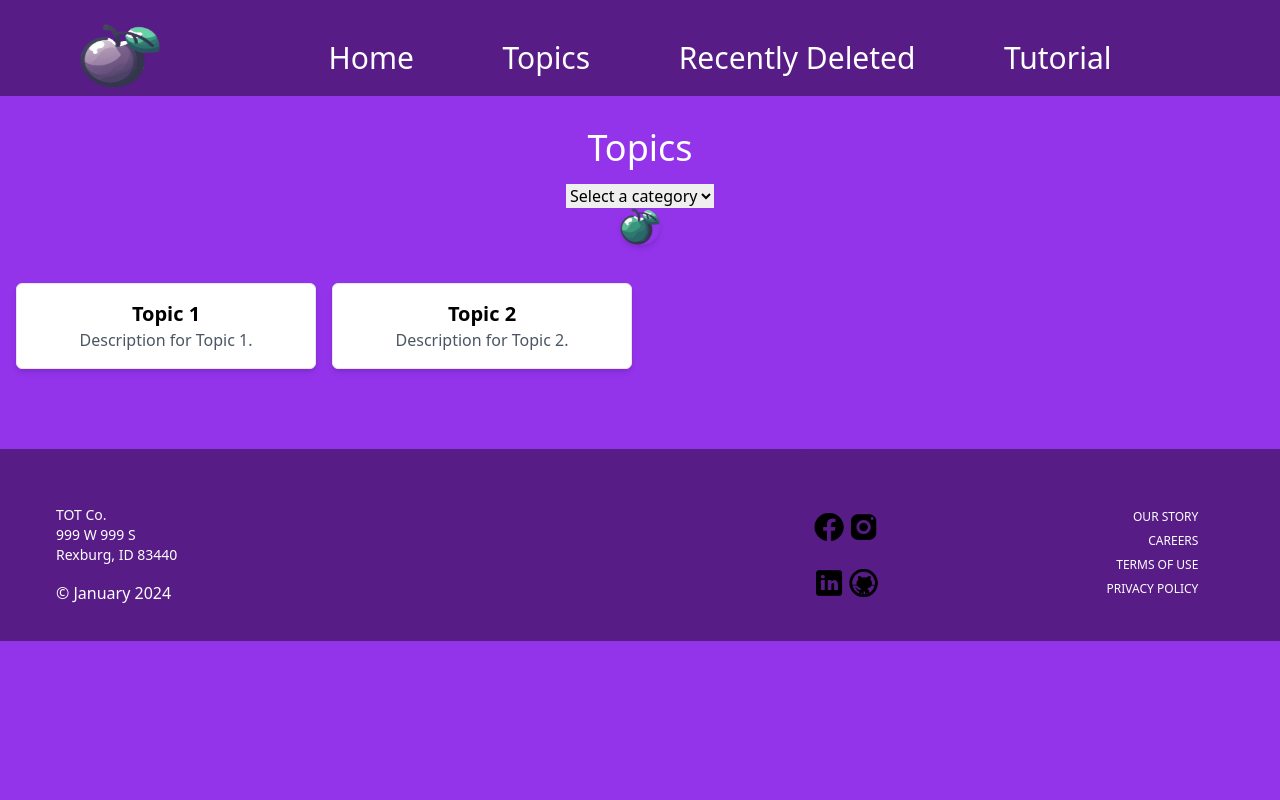
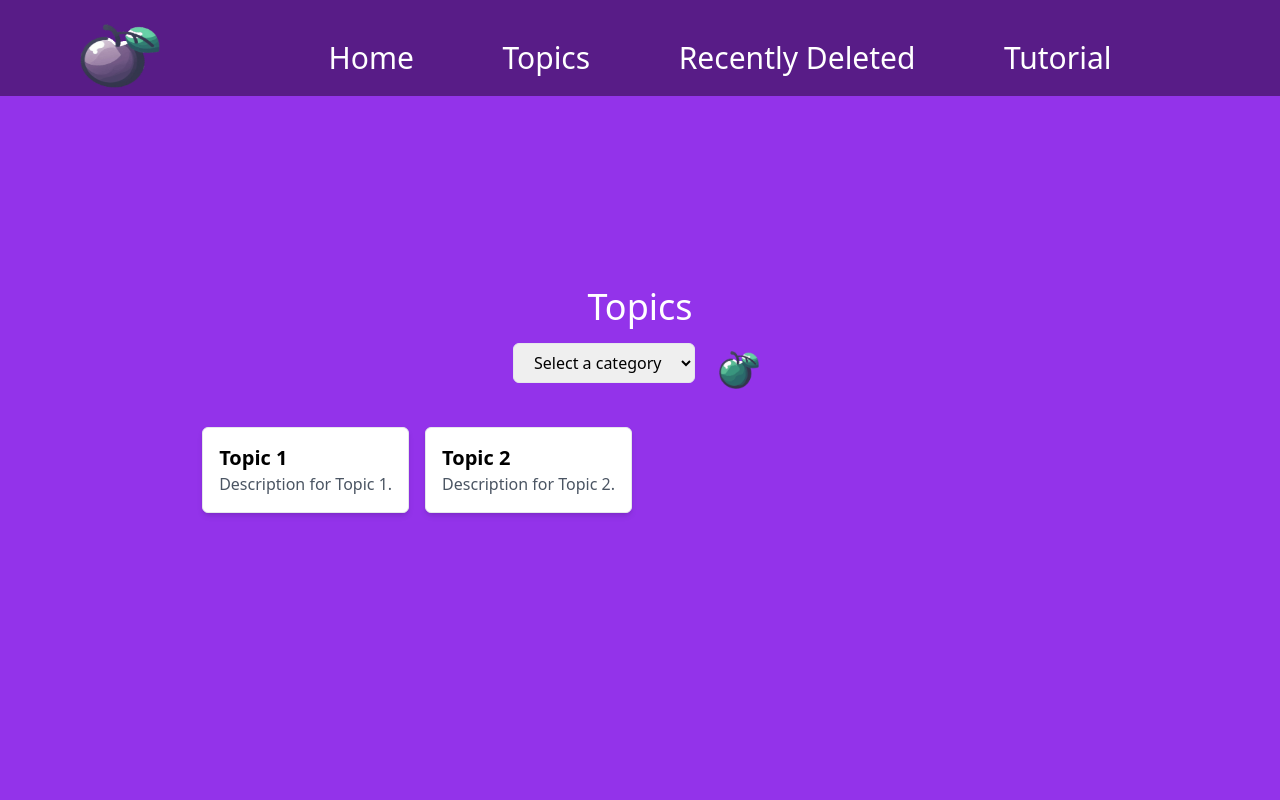
Before and after one commit to jacall2016/plums, a Next.js app: page /Topics in a window 1280 px wide. Shown: the top 800 px of the page. Built offline with nearby package versions, Linux system fonts and the light colour scheme.

Commit message:
added transitions and css to the for the buttons

```diff
--- a/package.json
+++ b/package.json
@@ -12,7 +12,8 @@
     "css-tree": "^2.3.1",
     "next": "14.1.0",
     "react": "^18",
-    "react-dom": "^18"
+    "react-dom": "^18",
+    "react-tooltip": "^5.26.3"
   },
   "devDependencies": {
     "@types/node": "^20",
--- a/src/app/Topics/page.tsx
+++ b/src/app/Topics/page.tsx
@@ -5,23 +5,25 @@ import CategoryDropdown from '../../components/catagory/categoryDropdown';
 import AddTopicButton from '../../components/topic/addTopicButton'
 
 export default function Topics() {
-  const handleCategorySelect = (categoryId : number) => {
+  const handleCategorySelect = (categoryId: number) => {
     // Handle the selected category, e.g., filter content based on the category
     console.log('Selected category:', categoryId);
   };
 
   return (
-    <main className="mt-32 text-center">
-      <h1 className="text-4xl text-white">Topics</h1>
-      <div id="categoryDropdown" className="mt-4">
-        <CategoryDropdown/>
-      </div>
-      <div>
-        <AddTopicButton/>
+    <main className="flex flex-col items-center justify-center h-screen">
+      <h1 className="text-4xl text-white mb-4">Topics</h1>
+      <div className="flex">
+        <div id="categoryDropdown" className="mr-4">
+          <CategoryDropdown />
+        </div>
+        <div>
+          <AddTopicButton />
+        </div>
       </div>
 
       <div id="topics" className="mt-8">
-        <TopicCardList/>
+        <TopicCardList />
       </div>
     </main>
   );
--- a/src/components/catagory/categoryDropdown.jsx
+++ b/src/components/catagory/categoryDropdown.jsx
@@ -1,46 +1,40 @@
-// A filter to display different categories
-'use client'
+'use client';
 
 import categoriesData from '../../data/categories.json';
 import React, { useState, useEffect } from 'react';
 
 const CategoryDropdown = () => {
-  const [categories, setCategories] = useState([]);
-  const [loading, setLoading] = useState(true);
-  const [error, setError] = useState(null);
+  const [selectedCategory, setSelectedCategory] = useState('');
 
-//   useEffect(() => {
-//     const fetchData = async () => {
-//       try {
-//         const response = await fetch('../data/categories.json');
-//         if (!response.ok) {
-//           throw new Error('Failed to fetch categories');
-//         }
+  // Uncomment this block if you want to fetch data dynamically
+  // useEffect(() => {
+  //   const fetchData = async () => {
+  //     try {
+  //       const response = await fetch('../data/categories.json');
+  //       if (!response.ok) {
+  //         throw new Error('Failed to fetch categories');
+  //       }
 
-//         const data = await response.json();
-//         setCategories(data);
-//       } catch (error) {
-//         setError(error);
-//       } finally {
-//         setLoading(false);
-//       }
-//     };
+  //       const data = await response.json();
+  //       setCategories(data);
+  //     } catch (error) {
+  //       setError(error);
+  //     } finally {
+  //       setLoading(false);
+  //     }
+  //   };
 
-//     fetchData();
-//   }, []);
-
-//   if (loading) {
-//     return <p>Loading categories...</p>;
-//   }
-
-//   if (error) {
-//     return <p>Error: {error.message}</p>;
-//   }
-
-
+  //   fetchData();
+  // }, []);
   return (
-    <select onChange={(e) => onSelect(e.target.value)}>
-      <option value="" disabled selected>Select a category</option>
+    <select
+      onChange={(e) => setSelectedCategory(e.target.value)}
+      value={selectedCategory}
+      className="h-10 px-4 border rounded-md"
+    >
+      <option value="" defaultValue>
+        Select a category
+      </option>
       {categoriesData.map((category) => (
         <option key={category.id} value={category.id}>
           {category.name}
--- a/src/components/image/addImageButton.jsx
+++ b/src/components/image/addImageButton.jsx
@@ -1,11 +1,30 @@
-import React from 'react';
+import React, { useState } from 'react';
 import Image from 'next/image';
 
 function AddImageButton({ onClick }) {
+  const [clicked, setClicked] = useState(false);
+
+  const handleClick = () => {
+    setClicked(true);
+    if (onClick) {
+      onClick();
+    }
+
+    // Set a timeout to reset the clicked state after a brief period
+    setTimeout(() => {
+      setClicked(false);
+    }, 500); // Adjust the duration as needed (500 milliseconds in this example)
+  };
+
   return (
-    <button className={`rounded-full overflow-hidden shadow-md transition-transform transform hover:scale-105`}>
-      <Image src="/images/imageIcon.png" alt="Add Topic" id="addTopicButton" width={40} height={40} />
-    </button>
+    <div className={`relative inline-block rounded-md ${clicked ? 'bg-green-500' : ''}`}>
+      <button
+        className={`overflow-hidden transition-transform transform hover:scale-105 p-2`}
+        onClick={handleClick}
+      >
+        <Image src="/images/imageIcon.png" alt="Add image" id="addTopicButton" width={40} height={40} title="Add image" />
+      </button>
+    </div>
   );
 }
 
--- a/src/components/source/addSourceButton.jsx
+++ b/src/components/source/addSourceButton.jsx
@@ -1,11 +1,30 @@
-import React from 'react';
+import React, { useState } from 'react';
 import Image from 'next/image';
 
 function AddSourceButton({ onClick }) {
+  const [clicked, setClicked] = useState(false);
+
+  const handleClick = () => {
+    setClicked(true);
+    if (onClick) {
+      onClick();
+    }
+
+    // Set a timeout to reset the clicked state after a brief period
+    setTimeout(() => {
+      setClicked(false);
+    }, 500); // Adjust the duration as needed (500 milliseconds in this example)
+  };
+
   return (
-    <button className={`rounded-full overflow-hidden shadow-md transition-transform transform hover:scale-105`}>
-      <Image src="/images/upload.png" alt="Add Topic" id="addTopicButton" width={40} height={40} />
-    </button>
+    <div className={`relative inline-block rounded-md ${clicked ? 'bg-green-500' : ''}`}>
+      <button
+        className={`overflow-hidden transition-transform transform hover:scale-105 p-2`}
+        onClick={handleClick}
+      >
+        <Image src="/images/upload.png" alt="Add Source" id="addTopicButton" width={40} height={40} title="Add Source"/>
+      </button>
+    </div>
   );
 }
 
--- a/src/components/text/addTextButton.jsx
+++ b/src/components/text/addTextButton.jsx
@@ -1,11 +1,30 @@
-import React from 'react';
+import React, { useState } from 'react';
 import Image from 'next/image';
 
 function AddTextButton({ onClick }) {
+  const [clicked, setClicked] = useState(false);
+
+  const handleClick = () => {
+    setClicked(true);
+    if (onClick) {
+      onClick();
+    }
+
+    // Set a timeout to reset the clicked state after a brief period
+    setTimeout(() => {
+      setClicked(false);
+    }, 500); // Adjust the duration as needed (500 milliseconds in this example)
+  };
+
   return (
-    <button className={`rounded-full overflow-hidden shadow-md transition-transform transform hover:scale-105`}>
-      <Image src="/images/notePad.png" alt="Add Topic" id="addTopicButton" width={40} height={40} />
-    </button>
+    <div className={`relative inline-block rounded-md ${clicked ? 'bg-green-500' : ''}`}>
+      <button
+        className={`overflow-hidden transition-transform transform hover:scale-105 p-2`}
+        onClick={handleClick}
+      >
+        <Image src="/images/notePad.png" alt="Add Source" id="addTopicButton" width={40} height={40} title="Add Source"/>
+      </button>
+    </div>
   );
 }
 
--- a/src/components/topic/addTopicButton.jsx
+++ b/src/components/topic/addTopicButton.jsx
@@ -1,5 +1,4 @@
 'use client'
-
 import React, { useState } from 'react';
 import Image from 'next/image';
 
@@ -21,23 +20,29 @@ function AddTopicButton() {
 
   return (
     <div
-      className="relative"
+      className={`relative rounded-md inline-block transition-all duration-300 ${
+        showButtons ? 'bg-purple-800 bg-opacity-100 p-4 h-[330px]' : 'bg-purple-800 bg-opacity-0 p-0 h-10'
+      }`}
       onMouseEnter={showAddButtonList}
       onMouseLeave={hideAddButtonList}
+    >
+      <button
+        className={`overflow-hidden rounded-md p-2`}
         onClick={() => window.innerWidth < 768 && setShowButtons(!showButtons)}
       >
-      <button className={`rounded-full overflow-hidden shadow-md transition-transform transform hover:scale-105`}>
-        <Image src="/images/greenPlumn.png" alt="Add Topic" id="addTopicButton" width={40} height={40} />
+        <Image src="/images/greenPlumn.png" alt="Add Topic" id="addTopicButton" width={40} height={40} title="Add Topic"/>
       </button>
-      {showButtons && (
-        <div className="absolute top-10 right-0 z-10">
+      <div
+        className={`absolute z-10 space-y-2 md:right-12 md:top-0 md:space-y-0 ${
+          showButtons ? 'visible opacity-100' : 'invisible opacity-0'
+        } transition-all duration-300`}
+      >
         {/* Adjust the positioning and styling based on your layout */}
         <AddImageButton />
         <AddSourceButton />
         <AddTextButton />
         <AddUrlButton />
       </div>
-      )}
     </div>
   );
 }
--- a/src/components/topic/topicCard.jsx
+++ b/src/components/topic/topicCard.jsx
@@ -1,16 +1,13 @@
-'use client'
-
-
 import React from 'react';
 import Link from 'next/link';
-import deleteTopicButton from './deleteTopicButton.jsx'
-import editTopicButton from './editTopicButton.jsx'
+import Image from 'next/image';
+import deleteTopicButton from './deleteTopicButton.jsx';
+import editTopicButton from './editTopicButton.jsx';
 
 const TopicCard = ({ key, customKey, title, description }) => {
   return (
     <Link href={`/Topics/${customKey}`}>
-
-      <div className="bg-white border rounded-md overflow-hidden shadow-md transition-transform transform hover:scale-105">
+      <div className="bg-white border rounded-md overflow-hidden shadow-md transition-transform transform hover:scale-105 bg_card_image-card">
         <div className="p-4">
           <h3 className="text-xl font-semibold">{title}</h3>
           <p className="text-gray-600">{description}</p>
@@ -21,8 +18,6 @@ const TopicCard = ({ key, customKey, title, description }) => {
         </div>
       </div>
     </Link>
-
- // quick change
   );
 };
 
--- a/src/components/url/addUrlButton.jsx
+++ b/src/components/url/addUrlButton.jsx
@@ -1,11 +1,30 @@
-import React from 'react';
+import React, { useState } from 'react';
 import Image from 'next/image';
 
 function AddUrlButton({ onClick }) {
+  const [clicked, setClicked] = useState(false);
+
+  const handleClick = () => {
+    setClicked(true);
+    if (onClick) {
+      onClick();
+    }
+
+    // Set a timeout to reset the clicked state after a brief period
+    setTimeout(() => {
+      setClicked(false);
+    }, 500); // Adjust the duration as needed (500 milliseconds in this example)
+  };
+
   return (
-    <button className={`rounded-full overflow-hidden shadow-md transition-transform transform hover:scale-105`}>
-      <Image src="/images/url.png" alt="Add Topic" id="addTopicButton" width={40} height={40} />
-    </button>
+    <div className={`relative inline-block rounded-md ${clicked ? 'bg-green-500' : ''}`}>
+      <button
+        className={`overflow-hidden transition-transform transform hover:scale-105 p-2`}
+        onClick={handleClick}
+      >
+        <Image src="/images/url.png" alt="Add url" id="addTopicButton" width={40} height={40} title="Add url"/>
+      </button>
+    </div>
   );
 }
 
--- a/tailwind.config.ts
+++ b/tailwind.config.ts
@@ -13,8 +13,13 @@ const config: Config = {
         "gradient-conic":
           "conic-gradient(from 180deg at 50% 50%, var(--tw-gradient-stops))",
       },
+      bg_card_image: {
+        'card': "url('/images/plumTopicBox.png')",
+        'width': '100%', // Set your desired width
+      },
     },
   },
   plugins: [],
 };
+
 export default config;
```
Also changed, not shown: 1 other file (tests, documents, lock files or other folders). Lines whose indentation alone changed are shown as unchanged.
